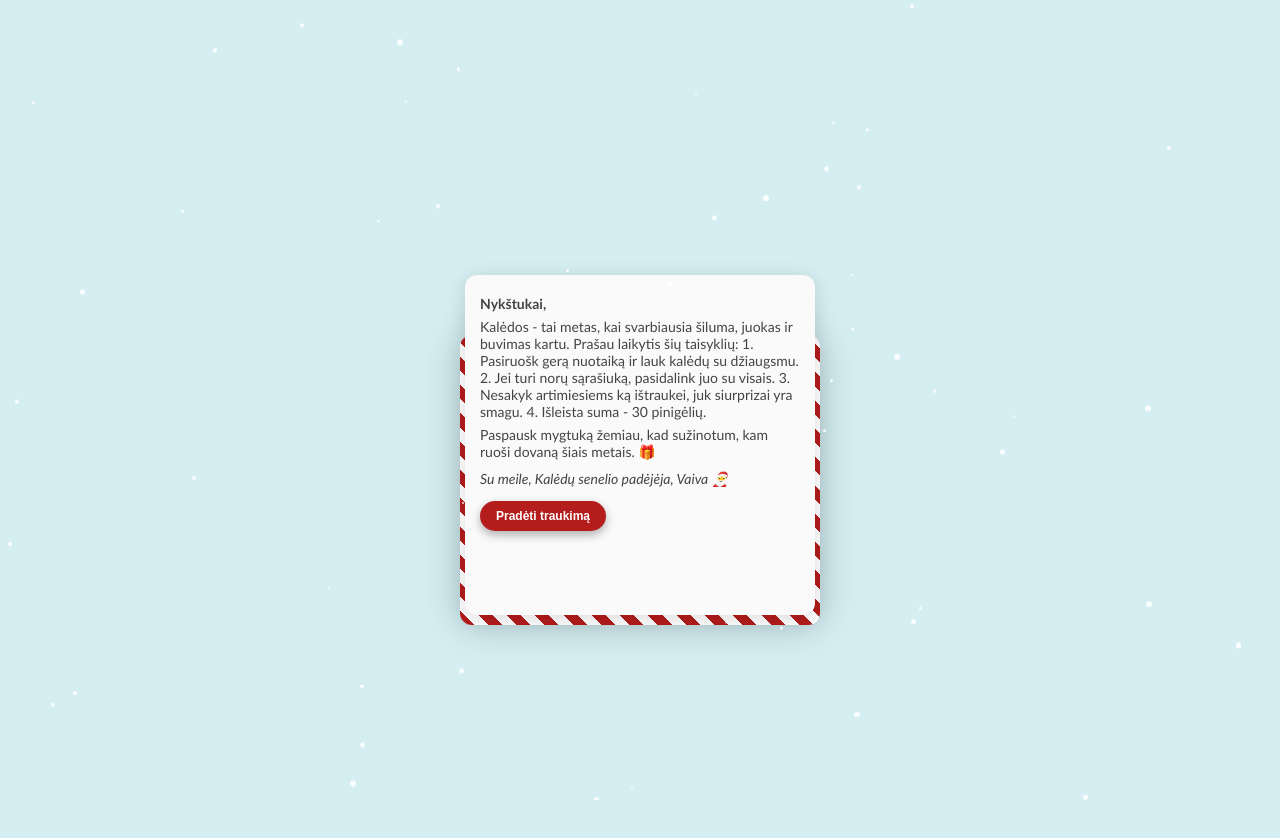
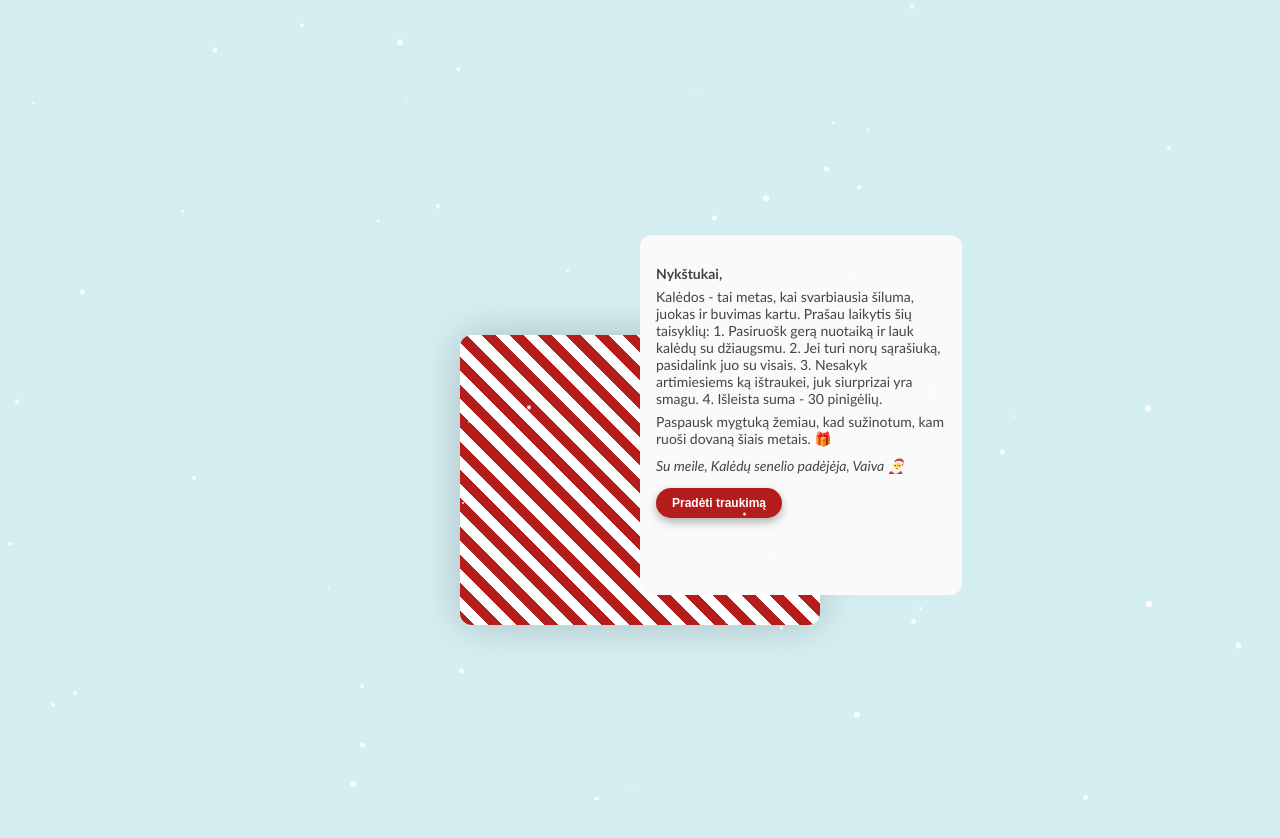
Before and after one commit to Vaivuni/Kaledos, a website: page index.html in a window 1280 px wide. Both pictures are taken after a click on the element 640 px from the left and 480 px from the top of the page. Drawn offline with Linux system fonts and the light colour scheme.

Commit message:
Refactor letter styles in style.css
Updated styles for the letter element, adjusting positioning, dimensions, and padding.

```diff
--- a/style.css
+++ b/style.css
@@ -234,28 +234,15 @@ body{
 
 /* Baltas langas išsiplečia ant voko */
 .flap > .envelope > .letter {
-  position: absolute;
-  left: 50%;
-  bottom: -20px;
-  transform: translateX(-50%);
-  width: 100%;
-  max-width: 340px;
+  bottom: 0;
+  right: 0;
+  width: 290px;
   height: 300px;
-  min-height: 300px;
-  max-height: 85vh;
+  transform: none;
   transition: all 0.6s ease-in-out;
-  box-shadow: 0 4px 20px rgba(0, 0, 0, 0.15);
-  padding: 20px 15px;
-  font-size: 14px;
-  overflow-y: auto;
-  overflow-x: hidden;
-}
-
-@media (max-width: 768px) {
-  .flap > .envelope > .letter {
-    max-width: 95%;
-    min-height: 480px;
-  }
+  box-shadow: none;
+  padding: 30px 16px;
+  font-size: 16px;
 }
 
 /* BENDRAS MYGTUKŲ STILIUS */
```
